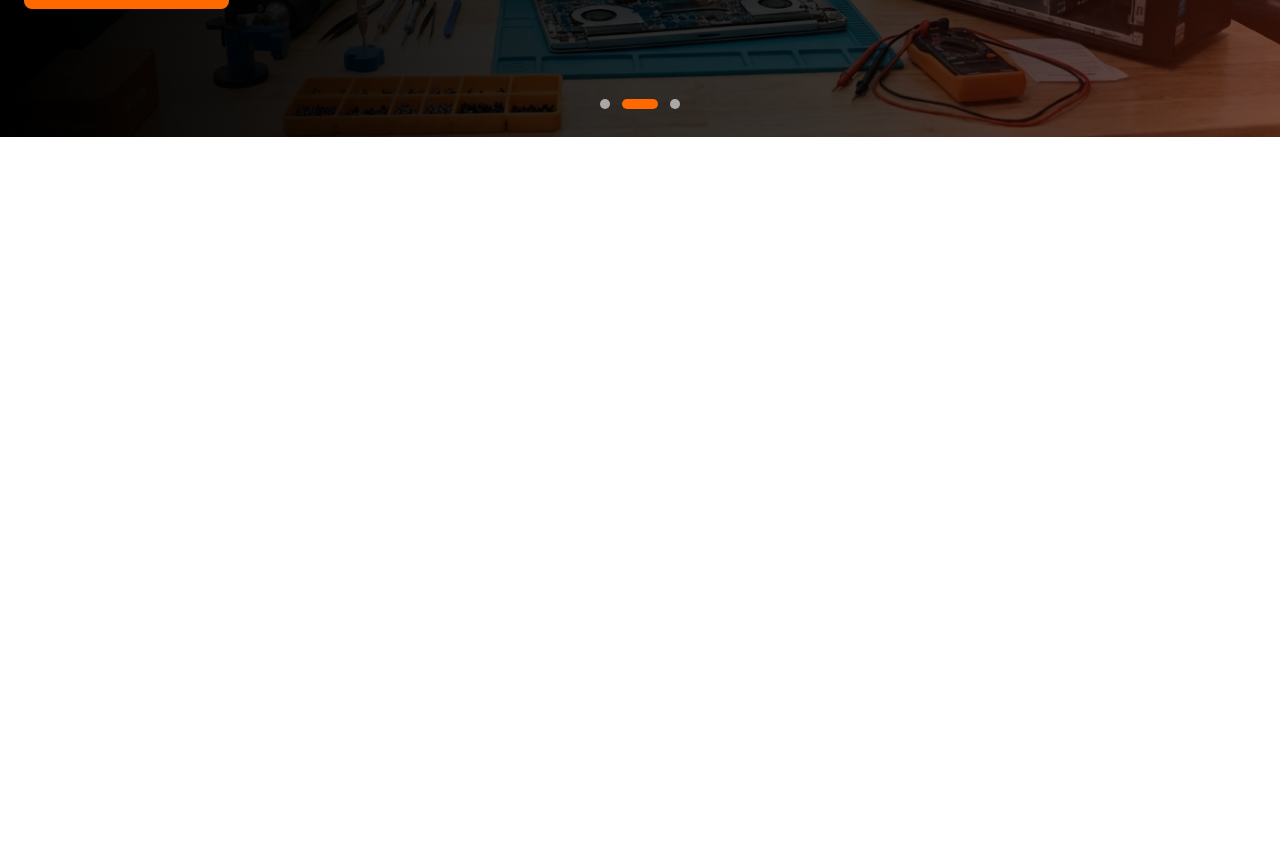
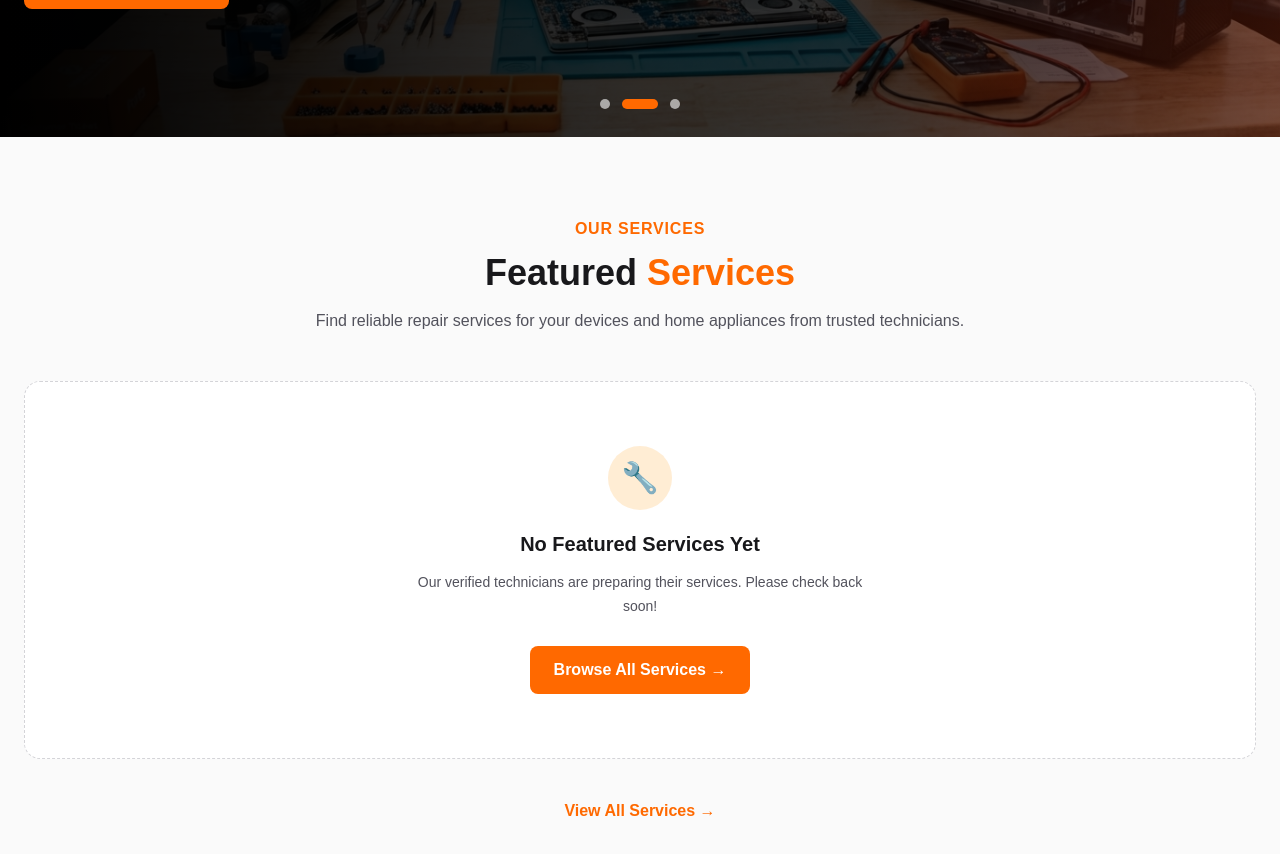
Before and after one commit to swagatamondalahona/fixmate, a Next.js app: page / in a window 1280 px wide. Shown: the part 560-1414 px from the top of the page. Before the commit the page ends 897 px from the top, so only its background shows below. Built offline with nearby package versions, Linux system fonts and the light colour scheme.

Commit message:
feat: build homepage hero slider and featured services section

```diff
--- a/src/app/page.tsx
+++ b/src/app/page.tsx
@@ -1,5 +1,6 @@
 
 import HeroSlider from "@/components/home/HeroSlider";
+import FeaturedServices from "@/components/home/FeaturedServices";
 
 export default function Home() {
   return (
@@ -7,6 +8,7 @@ export default function Home() {
       <HeroSlider />
 
       {/* Featured Services Section will be added here */}
+      <FeaturedServices />
 
       {/* How FixMate Works Section will be added here */}
 
--- /dev/null
+++ b/src/components/home/FeaturedServices.tsx
@@ -0,0 +1,61 @@
+
+import Link from "next/link";
+
+export default function FeaturedServices() {
+    return (
+        <section className="bg-zinc-50 px-6 py-20 dark:bg-black">
+            <div className="mx-auto max-w-7xl">
+
+                {/* Section Heading */}
+                <div className="mb-12 text-center">
+                    <span className="font-semibold uppercase tracking-wider text-orange-500">
+                        Our Services
+                    </span>
+
+                    <h2 className="mt-3 text-3xl font-bold text-zinc-900 dark:text-white md:text-4xl">
+                        Featured <span className="text-orange-500">Services</span>
+                    </h2>
+
+                    <p className="mx-auto mt-4 max-w-2xl text-zinc-600 dark:text-zinc-400">
+                        Find reliable repair services for your devices and home
+                        appliances from trusted technicians.
+                    </p>
+                </div>
+
+                {/* Empty State */}
+                <div className="rounded-2xl border border-dashed border-zinc-300 bg-white px-6 py-16 text-center dark:border-zinc-700 dark:bg-zinc-900">
+                    <div className="mx-auto flex h-16 w-16 items-center justify-center rounded-full bg-orange-100 text-3xl dark:bg-orange-500/10">
+                        🔧
+                    </div>
+
+                    <h3 className="mt-5 text-xl font-bold text-zinc-900 dark:text-white">
+                        No Featured Services Yet
+                    </h3>
+
+                    <p className="mx-auto mt-3 max-w-md text-sm leading-6 text-zinc-600 dark:text-zinc-400">
+                        Our verified technicians are preparing their services.
+                        Please check back soon!
+                    </p>
+
+                    <Link
+                        href="/services"
+                        className="mt-7 inline-block rounded-lg bg-orange-500 px-6 py-3 font-semibold text-white transition hover:bg-orange-600"
+                    >
+                        Browse All Services →
+                    </Link>
+                </div>
+
+                {/* View All Button */}
+                <div className="mt-10 text-center">
+                    <Link
+                        href="/services"
+                        className="font-semibold text-orange-500 transition hover:text-orange-600"
+                    >
+                        View All Services →
+                    </Link>
+                </div>
+
+            </div>
+        </section>
+    );
+}
```
